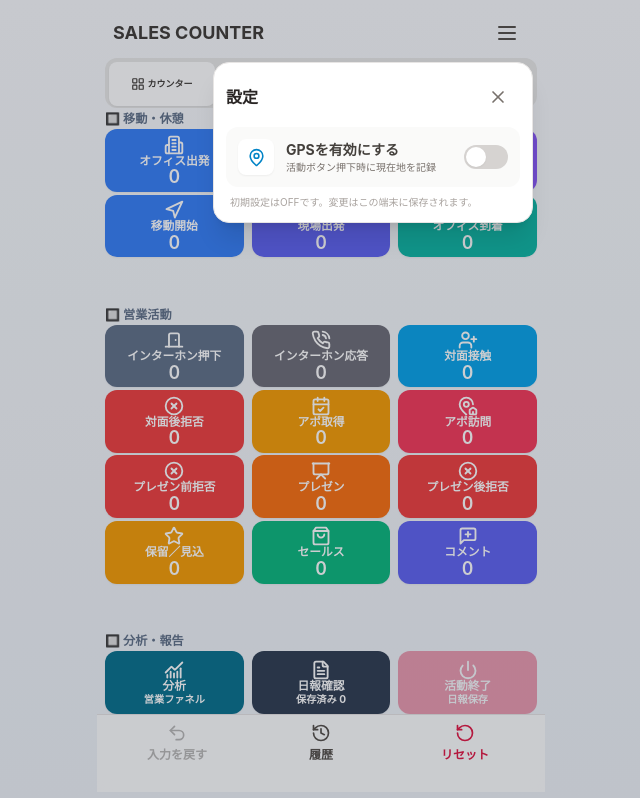
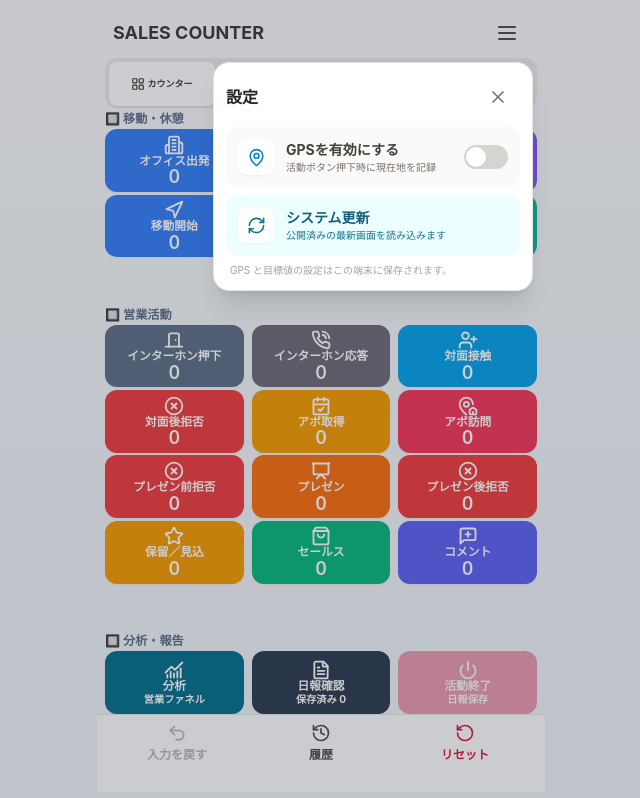
Before and after one commit to GridAtlas/SALES_COUNTER, a Next.js app: page / in a window 1280 px wide. Both pictures are taken after a click on the button "メニューを開く". Shown: the whole page, without its empty margins (319-959 px from the left). Built offline with nearby package versions, Linux system fonts and the light colour scheme.

Commit message:
Add system update action to menu

```diff
--- a/src/components/Header.tsx
+++ b/src/components/Header.tsx
@@ -1,7 +1,7 @@
 'use client';
 
 import { useState } from 'react';
-import { MapPin, Menu, X } from 'lucide-react';
+import { MapPin, Menu, RefreshCw, X } from 'lucide-react';
 
 interface Props {
   gpsEnabled: boolean;
@@ -10,6 +10,16 @@ interface Props {
 
 export function Header({ gpsEnabled, onGpsEnabledChange }: Props) {
   const [menuOpen, setMenuOpen] = useState(false);
+  const [updating, setUpdating] = useState(false);
+
+  const refreshSystem = () => {
+    setUpdating(true);
+    // クエリを毎回変えることで、ホーム画面に追加した版でも
+    // GitHub Pages の最新 HTML と紐づく JavaScript を取得する。
+    const url = new URL(window.location.href);
+    url.searchParams.set('update', String(Date.now()));
+    window.location.replace(url.toString());
+  };
 
   return (
     <header className="app-header relative flex items-center justify-between px-4">
@@ -86,8 +96,27 @@ export function Header({ gpsEnabled, onGpsEnabledChange }: Props) {
                 />
               </span>
             </button>
+            <button
+              type="button"
+              onClick={refreshSystem}
+              disabled={updating}
+              className="tap-target mt-2 flex w-full items-center gap-3 rounded-xl bg-cyan-50 p-3 text-left active:bg-cyan-100 disabled:opacity-60"
+              aria-label="公開済みの最新システムに更新"
+            >
+              <span className="grid size-9 shrink-0 place-items-center rounded-lg bg-white text-cyan-700 shadow-sm">
+                <RefreshCw size={19} className={updating ? 'animate-spin' : ''} />
+              </span>
+              <span className="min-w-0 flex-1">
+                <span className="block text-sm font-bold text-cyan-800">
+                  {updating ? '更新しています…' : 'システム更新'}
+                </span>
+                <span className="block text-[10px] text-cyan-700">
+                  公開済みの最新画面を読み込みます
+                </span>
+              </span>
+            </button>
             <p className="mt-2 px-1 text-[10px] text-stone-400">
-              初期設定はOFFです。変更はこの端末に保存されます。
+              GPS と目標値の設定はこの端末に保存されます。
             </p>
           </section>
         </>
```
